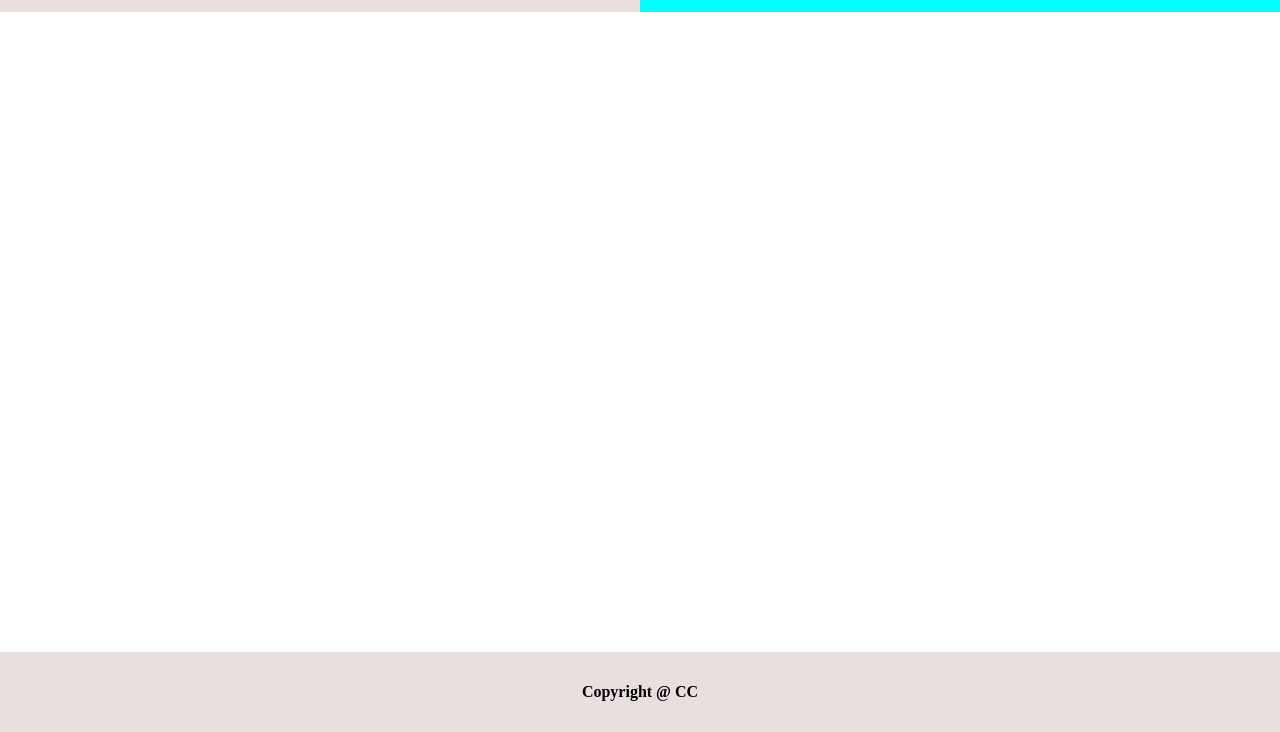
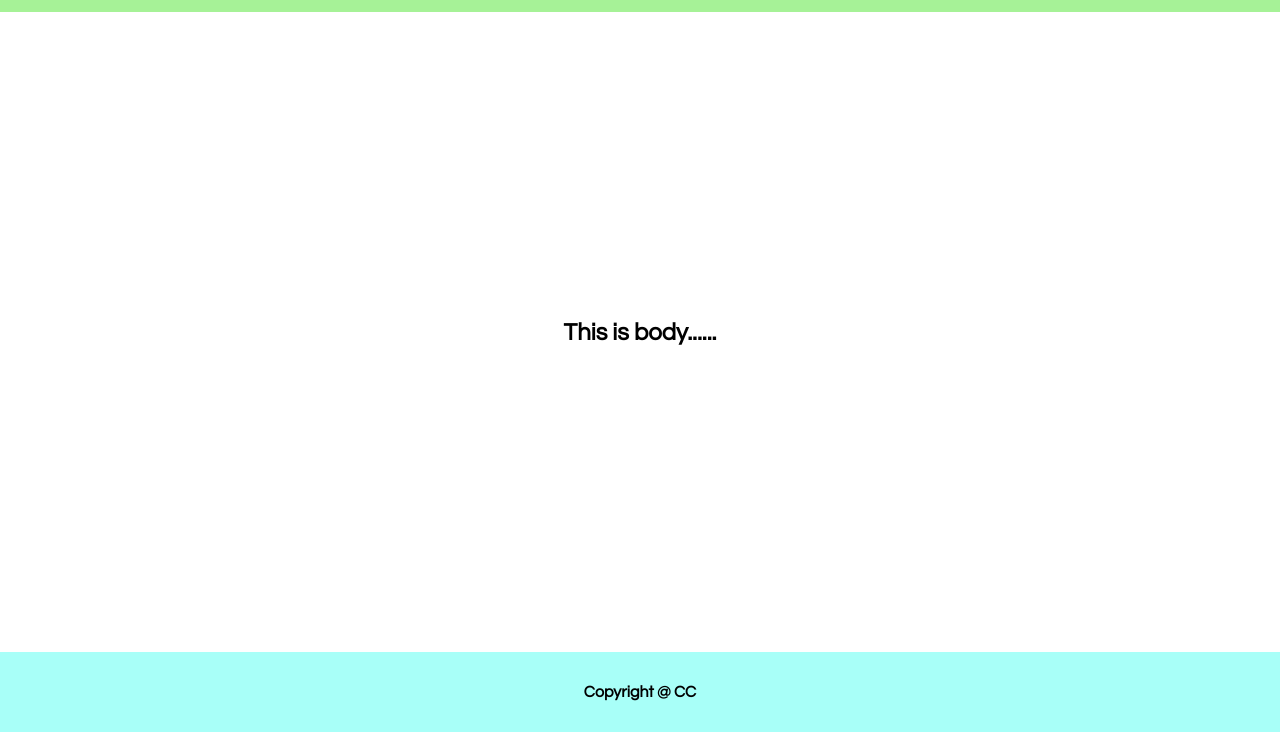
Before and after one commit to munsif12/JSCOOL, a plain HTML site: page responsiveNavBar/index.html in a window 1280 px wide. Shown: the part 68-800 px from the top of the page. Drawn offline with Linux system fonts and the light colour scheme.

Commit message:
halfway done

```diff
--- a/responsiveNavBar/index.css
+++ b/responsiveNavBar/index.css
@@ -2,6 +2,7 @@
     margin: 0;
     padding: 0;
     box-sizing: border-box;
+    font-family: century gothic;
 }
 
 body {
@@ -11,13 +12,12 @@ body {
 nav {
     display: flex;
     height: 10vh;
-    background: rgba(145, 97, 97, 0.2);
+    background: rgba(94, 231, 67, 0.548);
 }
 
 .links {
     display: flex;
     width: 50%;
-    background-color: aqua;
     justify-content: space-around;
     align-items: center;
     margin-left: auto;
@@ -36,17 +36,27 @@ nav {
 a {
     text-decoration: none;
     color: black;
-    list-style-type: none;
+    list-style: none;
     font-size: 22px;
+    color: white;
+}
+
+.bodyy {
+    height: 80vh;
+    width: 100vw;
+    display: flex;
+    justify-content: center;
+    align-items: center;
 }
 
 footer {
     height: 10vh;
     width: 100vw;
-    background: rgba(145, 97, 97, 0.2);
+    background: rgba(0, 255, 234, 0.342);
     position: absolute;
     bottom: 0%;
     display: flex;
     justify-content: center;
     align-items: center;
+    color: black;
 }
--- a/responsiveNavBar/index.html
+++ b/responsiveNavBar/index.html
@@ -14,11 +14,14 @@
             <div class="line3"></div>
         </div>
         <ul class="links">
-            <li> <a href="#">About</a> </li>
+            <li><a href="#">About</a> </li>
             <li><a href="#">Services</a></li>
             <li><a href="#">Contect</a></li>
         </ul>
     </nav>
+    <div class="bodyy">
+        <h2>This is body......</h2>
+    </div>
     <footer>
         <h4>Copyright @ CC</h4>
     </footer>
```
